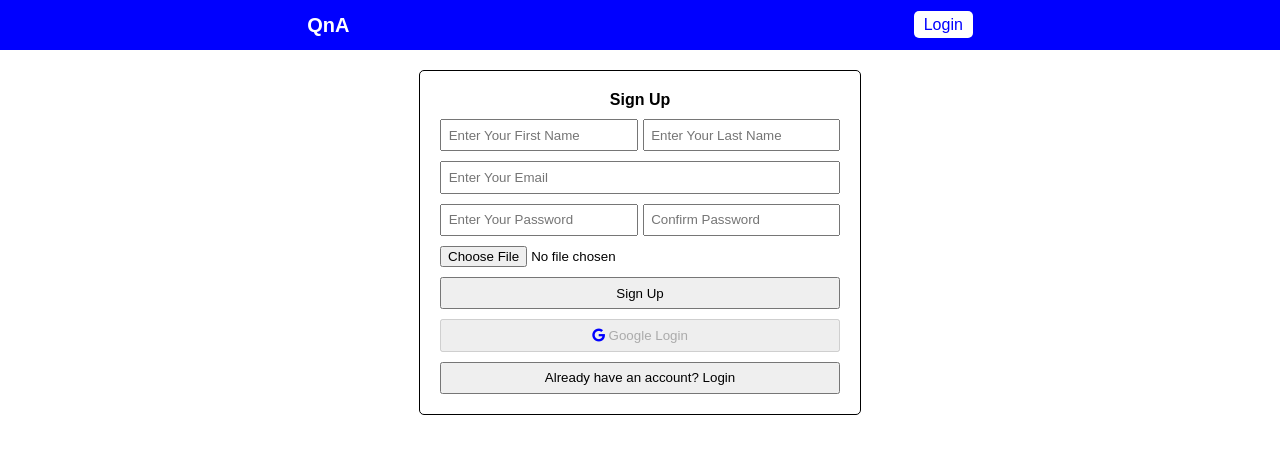
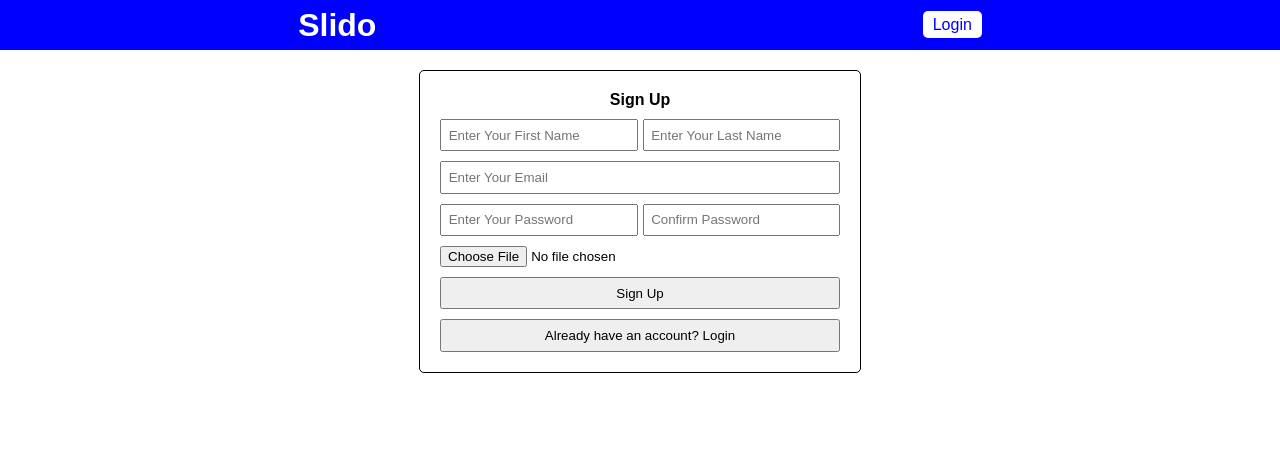
Before and after one commit to DeveloperShad/slido-frontend, a React (Vite) app: page /auth in a window 1280 px wide. Shown: the top 454 px of the page. Built offline with nearby package versions, Linux system fonts and the light colour scheme.

Commit message:
removed google login and changed the logo

```diff
--- a/src/components/Auth/Auth.jsx
+++ b/src/components/Auth/Auth.jsx
@@ -2,37 +2,37 @@
 import React, { useState } from 'react'
 import { SignIn } from './SignIn'
 import { SignUp } from './SignUp'
-import { useDispatch } from 'react-redux'
-import { useNavigate } from 'react-router-dom'
+// import { useDispatch } from 'react-redux'
+// import { useNavigate } from 'react-router-dom'
 import Style from './auth.module.css'
 
 export const Auth = () => {
   const [isSignIn, setIsSignIn] = useState(false);
-  const dispacth = useDispatch();
-  const navigate = useNavigate();
+  // const dispacth = useDispatch();
+  // const navigate = useNavigate();
 
-  const googleSuccess = async (response) => {
-    // console.log(response)
-    const user = response?.profileObj;
-    const token = response?.tokenId;
-    try {
-      dispacth({ type: 'AUTH', data: { user, token } })
-      navigate('/')
-    } catch (error) {
-      console.log(error)
-    }
-  }
-  const googleFailure = async (error) => {
-    console.log(error)
-  }
+  // const googleSuccess = async (response) => {
+  //   // console.log(response)
+  //   const user = response?.profileObj;
+  //   const token = response?.tokenId;
+  //   try {
+  //     dispacth({ type: 'AUTH', data: { user, token } })
+  //     navigate('/')
+  //   } catch (error) {
+  //     console.log(error)
+  //   }
+  // }
+  // const googleFailure = async (error) => {
+  //   console.log('Error Message',error)
+  // }
 
   return (
     <div className={Style.auth}>
       {
         isSignIn ?
-        <SignIn googleSuccess = {googleSuccess} googleFailure = {googleFailure} setIsSignIn={setIsSignIn} isSignIn={isSignIn}/>
+        <SignIn setIsSignIn={setIsSignIn} isSignIn={isSignIn}/>
         :
-        <SignUp googleSuccess = {googleSuccess} googleFailure = {googleFailure} setIsSignIn={setIsSignIn} isSignIn={isSignIn}/>
+        <SignUp setIsSignIn={setIsSignIn} isSignIn={isSignIn}/>
       }
 
 
--- a/src/components/Auth/SignIn.jsx
+++ b/src/components/Auth/SignIn.jsx
@@ -34,12 +34,12 @@
                     <input type="password" name="password" onChange={handleChange} value={user.password} placeholder="Enter Your Password" />
                 </div>
                 <div className={Style.signin__submit}>
-                    <input type="submit" value="Sign In"/>
+                    <input type="submit" value="Sign In" />
                 </div>
             </form>
             <div className={Style.signin__google_login_btn}>
                 <GoogleLogin
-                    clientId="163364189103-m3gm34vmfv0k9k7jm5o9469lv3h3ltc1.apps.googleusercontent.com"
+                    clientId="57068600894-v6tcaldjjil72rhu7epl2ts8dnn2gid2.apps.googleusercontent.com"
                     render={(renderProps) => (
                         <button
                             onClick={renderProps.onClick}
--- a/src/components/Auth/SignUp.jsx
+++ b/src/components/Auth/SignUp.jsx
@@ -8,7 +8,7 @@
 import { GoogleLogin } from 'react-google-login'
 
 
-export const SignUp = ({googleSuccess,googleFailure,setIsSignIn,isSignIn}) => {
+export const SignUp = ({ googleSuccess, googleFailure, setIsSignIn, isSignIn }) => {
     const initUser = { first_name: '', last_name: '', email: '', password: '', confirm_password: '', selectedFile: '' }
     const [user, setUser] = useState(initUser);
     const dipatch = useDispatch();
@@ -52,7 +52,7 @@
             </form>
             <div className={Style.signup__google_login_btn}>
                 <GoogleLogin
-                    clientId="163364189103-m3gm34vmfv0k9k7jm5o9469lv3h3ltc1.apps.googleusercontent.com"
+                    clientId="57068600894-v6tcaldjjil72rhu7epl2ts8dnn2gid2.apps.googleusercontent.com"
                     render={(renderProps) => (
                         <button
                             onClick={renderProps.onClick}
--- a/src/components/Auth/signin.module.css
+++ b/src/components/Auth/signin.module.css
@@ -47,6 +47,7 @@
 
 .signin__google_login_btn{
     width:40rem;
+    display: none;
 }
 
 .signin__google_login_btn button{
--- a/src/components/Auth/signup.module.css
+++ b/src/components/Auth/signup.module.css
@@ -69,6 +69,7 @@
 }
 .signup__google_login_btn{
     width:40rem;
+    display: none;
 }
 .signup__google_login_btn button{
     width:100%;
--- a/src/components/Form/form.module.css
+++ b/src/components/Form/form.module.css
@@ -38,5 +38,11 @@
 
 }
 .form__info p{
-    font-size: 1.6rem;
+    font-size: 1.4rem;
+    width:30rem;
+    background:blue;
+    color: white;
+    padding:1rem;
+    border-radius: 0.5rem;
+
 }
--- a/src/components/Navbar/Navbar.jsx
+++ b/src/components/Navbar/Navbar.jsx
@@ -11,7 +11,7 @@
 
   const currentUser = useSelector(state => state.auth)
   const [user, setUser] = useState(currentUser);
-  console.log('from navbar', user)
+  // console.log('from navbar', user)
   const dispatch = useDispatch();
   const location = useLocation();
 
@@ -37,7 +37,7 @@
 
   return (
     <div className={Style.navbar}>
-      <Link to="/"><h1>QnA</h1></Link>
+      <Link to="/"><h1>Slido</h1></Link>
       {
         user?.token ?
           <div className={Style.navbar__login}>
--- a/src/components/Navbar/navbar.module.css
+++ b/src/components/Navbar/navbar.module.css
@@ -12,6 +12,8 @@
 .navbar  a{
     color: white;
     text-decoration: none;
+    font-size: 1.6rem;
+
 }
 
 .navbar__login{
--- a/src/components/Posts/Post/Post.jsx
+++ b/src/components/Posts/Post/Post.jsx
@@ -38,7 +38,9 @@
       </div>
       <p>{el.message}</p>
       <div className={Style.post__more}>
-        <LikeCount />
+        {
+          loggedInUser?.token && <LikeCount />
+        }
         {
           (loggedInUser?.user?.googleId === el?.creator || loggedInUser?.user?._id === el?.creator) &&
           (<span onClick={() => dispatch(deletePost(el._id))}><i className="fas fa-trash"></i> DELETE</span>)
--- a/src/components/Posts/Posts.jsx
+++ b/src/components/Posts/Posts.jsx
@@ -9,13 +9,12 @@
 
 export const Posts = ({handleUpdate}) => {
   const posts = useSelector((state) => state.posts)
-  console.log('posts', posts)
+  // console.log('posts', posts)
   const dispatch = useDispatch();
 
 
   useEffect(() => {
     dispatch(getPosts())
-    console.log('from posts')
   }, [])
 
 
--- a/src/reducers/authReducer.js
+++ b/src/reducers/authReducer.js
@@ -5,7 +5,7 @@
 export const authReducer = (auth = initUser,action)=>{
     switch (action.type) {
         case AUTH:
-            console.log('hello from red',action?.data)
+            // console.log('hello from red',action?.data)
             localStorage.setItem('profile',JSON.stringify(action?.data))
 
             return {...auth,token:action.data.token,user:action.data.user}
```
Also changed, not shown: 5 other files (tests, documents, lock files or other folders).
